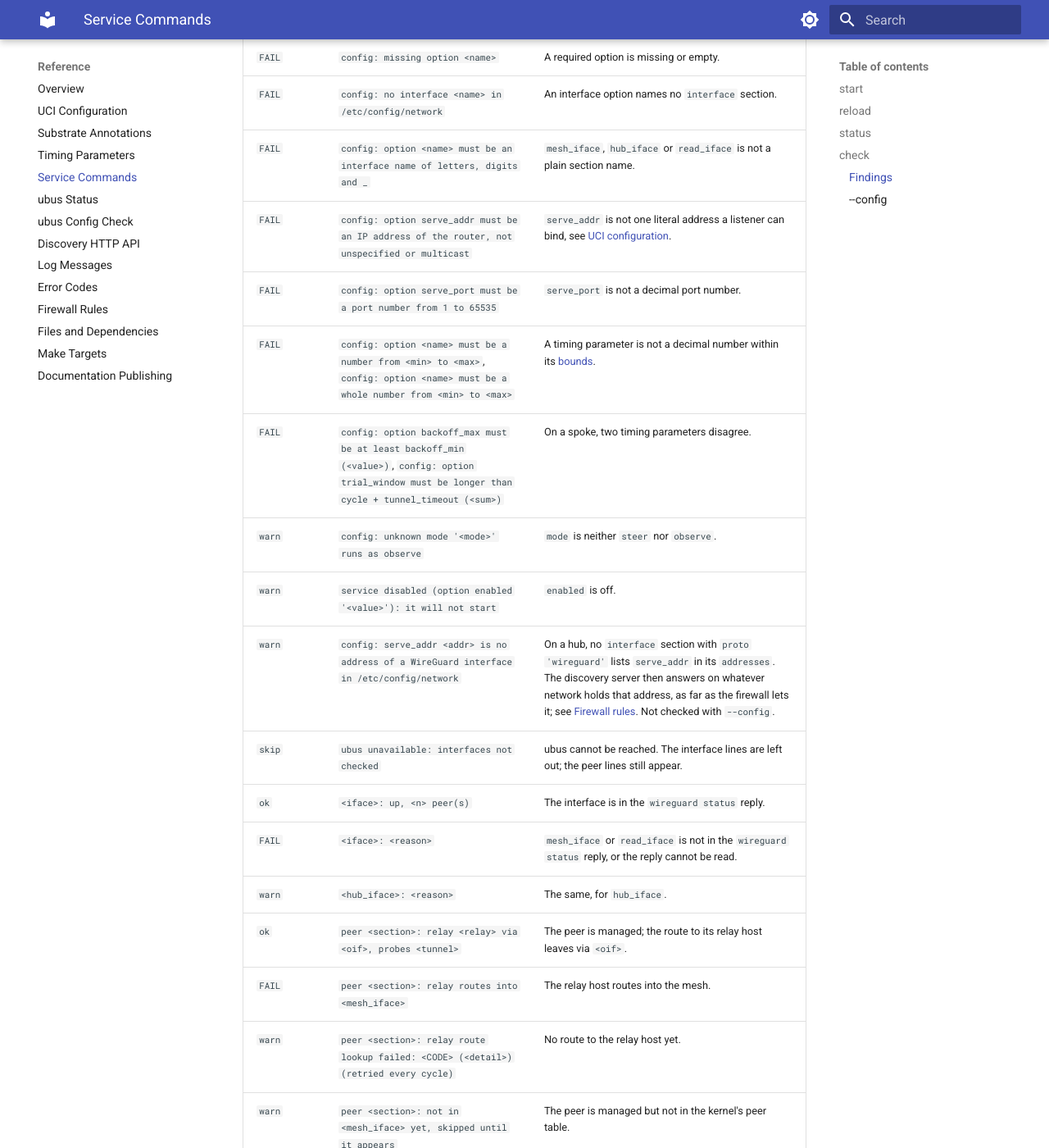
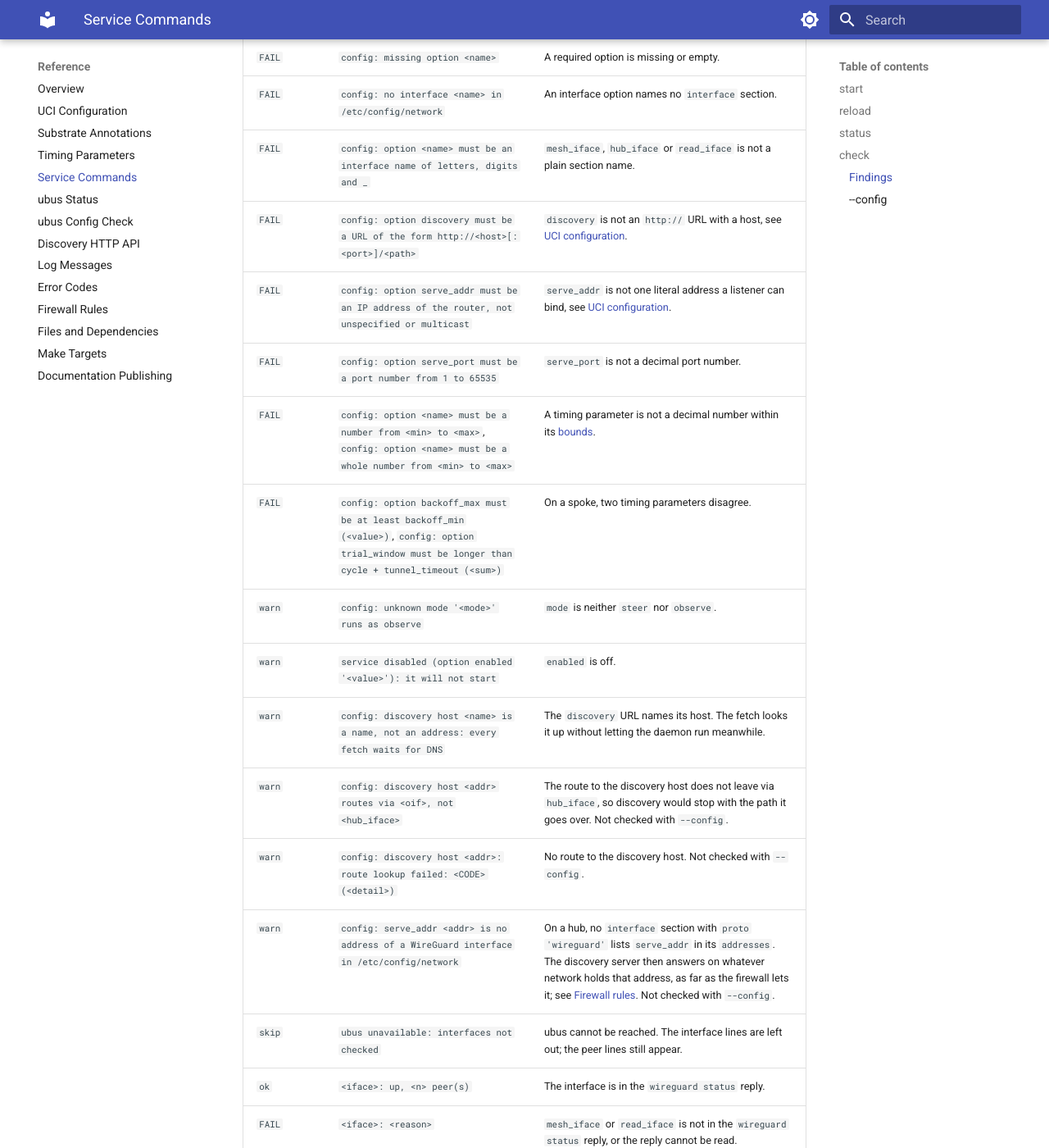
Before and after one commit to m00qek/wgpathd, an MkDocs documentation site: the page built from docs/reference/service-commands.md, in a window 1280 px wide and 1400 px high, scrolled down 4555 px. Shown: the whole window at 82% size. Built offline with MkDocs 1.6.1 and Material for MkDocs 9.7.7, drawn with Linux system fonts in a browser that asks for light colours.

Commit message:
Discovery: a shown url keeps no credentials, query or fragment; the url must be http
Audit finding F10. redact() cut the userinfo at its first @, so http://user:p@ss@host showed ss@host, and it showed a query such as ?token=SECRET and any value without a scheme as it was. It now reads the url as scheme://[userinfo@]host[:port]path, the authority ending at the first /, ? or # and its userinfo at the last @ within it, shows the scheme, host, port and path only, and shows (unreadable url) for anything else.

config.load now requires discovery to be such a url with the scheme http, in lower case as uclient reads it, and a port from 1 to 65535 if one is given: https cannot work, since the daemon sets up no TLS context. `service wgpathd check` warns when the host is a name, which each fetch resolves while the loop waits, and the full check when the host does not route via hub_iface.

```diff
--- a/docs/reference/service-commands.md
+++ b/docs/reference/service-commands.md
@@ -129,12 +129,16 @@ FAIL  peer spoke_c: not steered (invalid wgpathd_relay)
 | `FAIL` | `config: missing option <name>` | A required option is missing or empty. |
 | `FAIL` | `config: no interface <name> in /etc/config/network` | An interface option names no `interface` section. |
 | `FAIL` | `config: option <name> must be an interface name of letters, digits and _` | `mesh_iface`, `hub_iface` or `read_iface` is not a plain section name. |
+| `FAIL` | `config: option discovery must be a URL of the form http://<host>[:<port>]/<path>` | `discovery` is not an `http://` URL with a host, see [UCI configuration](uci-config.md#spoke-options). |
 | `FAIL` | `config: option serve_addr must be an IP address of the router, not unspecified or multicast` | `serve_addr` is not one literal address a listener can bind, see [UCI configuration](uci-config.md#hub-options). |
 | `FAIL` | `config: option serve_port must be a port number from 1 to 65535` | `serve_port` is not a decimal port number. |
 | `FAIL` | `config: option <name> must be a number from <min> to <max>`, `config: option <name> must be a whole number from <min> to <max>` | A timing parameter is not a decimal number within its [bounds](parameters.md#bounds). |
 | `FAIL` | `config: option backoff_max must be at least backoff_min (<value>)`, `config: option trial_window must be longer than cycle + tunnel_timeout (<sum>)` | On a spoke, two timing parameters disagree. |
 | `warn` | `config: unknown mode '<mode>' runs as observe` | `mode` is neither `steer` nor `observe`. |
 | `warn` | `service disabled (option enabled '<value>'): it will not start` | `enabled` is off. |
+| `warn` | `config: discovery host <name> is a name, not an address: every fetch waits for DNS` | The `discovery` URL names its host. The fetch looks it up without letting the daemon run meanwhile. |
+| `warn` | `config: discovery host <addr> routes via <oif>, not <hub_iface>` | The route to the discovery host does not leave via `hub_iface`, so discovery would stop with the path it goes over. Not checked with `--config`. |
+| `warn` | `config: discovery host <addr>: route lookup failed: <CODE> (<detail>)` | No route to the discovery host. Not checked with `--config`. |
 | `warn` | `config: serve_addr <addr> is no address of a WireGuard interface in /etc/config/network` | On a hub, no `interface` section with `proto 'wireguard'` lists `serve_addr` in its `addresses`. The discovery server then answers on whatever network holds that address, as far as the firewall lets it; see [Firewall rules](firewall.md). Not checked with `--config`. |
 | `skip` | `ubus unavailable: interfaces not checked` | ubus cannot be reached. The interface lines are left out; the peer lines still appear. |
 | `ok` | `<iface>: up, <n> peer(s)` | The interface is in the `wireguard status` reply. |
```
Also changed, not shown: docs/reference/error-codes.md (+2 -2 lines), docs/reference/log-messages.md (+1 -1 lines), docs/reference/ubus-config-check.md (+2 -2 lines), docs/reference/ubus-status.md (+1 -1 lines), docs/reference/uci-config.md (+2 -2 lines), 7 other files.
